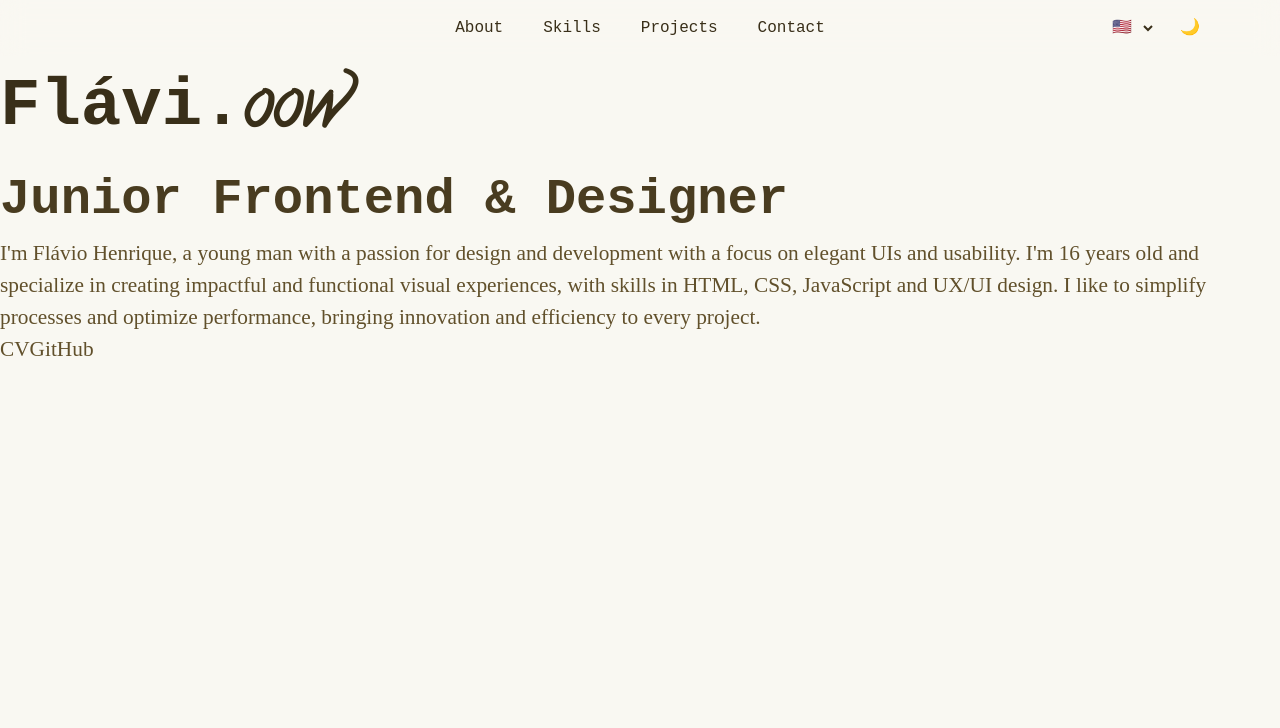
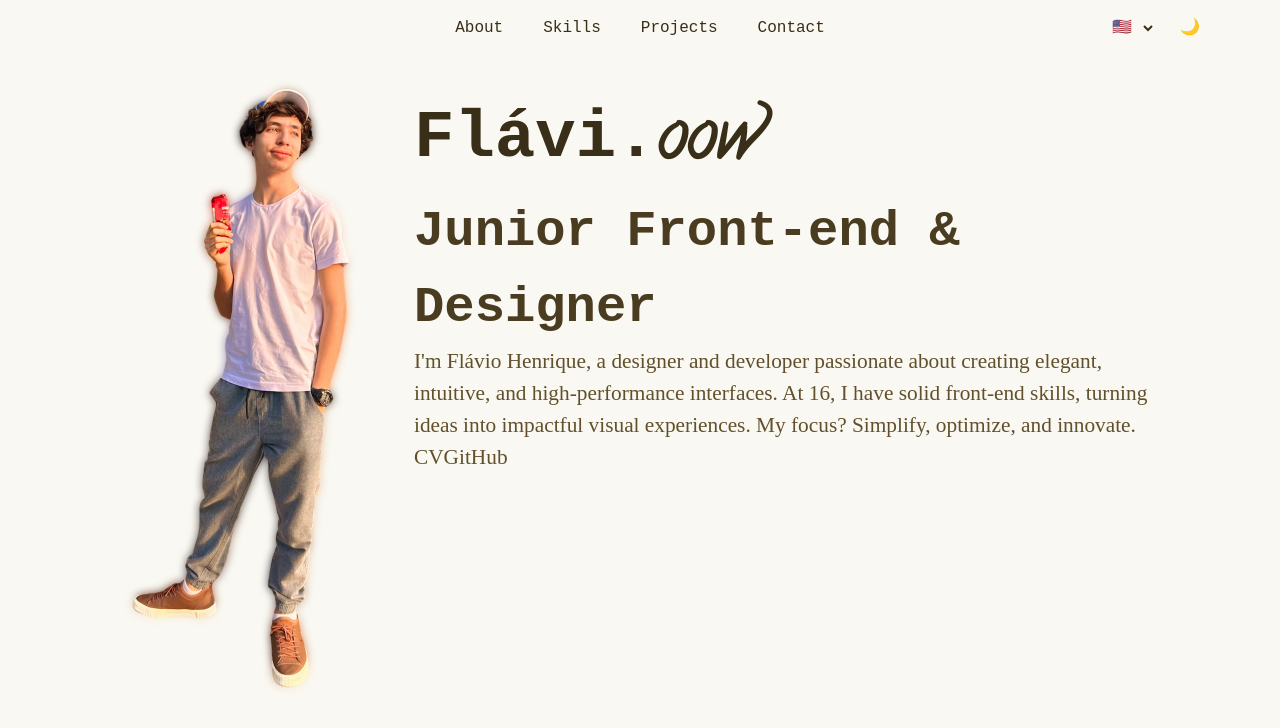
Before and after one commit to flavioow/portfolio, a Next.js app: page /en in a window 1280 px wide. Shown: the top 728 px of the page. Built offline with nearby package versions, Linux system fonts and the light colour scheme; a web font is replaced by a local one.

Commit message:
:lipstick: Feat: Content remaster
Redesigned summary and added the main image of the about me section

```diff
--- a/src/app/[locale]/page.tsx
+++ b/src/app/[locale]/page.tsx
@@ -1,4 +1,5 @@
 import Navbar from "@/components/Navbar"
+import Image from "next/image"
 import { getTranslations } from "next-intl/server"
 
 export default async function Home() {
@@ -7,19 +8,38 @@ export default async function Home() {
     return (
         <div>
             <Navbar />
+            <header className="m-8 grid grid-cols-[250px_minmax(300px,750px)] gap-12 justify-center">
+                <div className="relative w-[250px] h-[600px]">
+                    <Image
+                        src="/assets/profile-low.png"
+                        alt="Loading..."
+                        fill
+                        priority
+                        className="object-cover blur-sm"
+                    />
+                    <Image
+                        src="/assets/profile-high.png"
+                        alt="Profile picture"
+                        fill
+                        loading="lazy"
+                        className="object-cover transition-opacity duration-1000 ease-in-out"
+                    />
+                </div>
+
+                <div>
                     <h1>
                         Flávi.<span className="font-calligraffitti">oow</span>
                     </h1>
                     <h2>{t("about.slogan")}</h2>
                     <p>{t("about.description")}</p>
-
                     <button type="button">
                         <p>CV</p>
                     </button>
-
                     <button type="button">
                         <p>GitHub</p>
                     </button>
                 </div>
+            </header>
+        </div>
     )
 }
--- a/src/messages/en.json
+++ b/src/messages/en.json
@@ -1,8 +1,8 @@
 {
     "#Homepage": {
         "about": {
-            "slogan": "Junior Frontend & Designer",
-            "description": "I'm Flávio Henrique, a young man with a passion for design and development with a focus on elegant UIs and usability. I'm 16 years old and specialize in creating impactful and functional visual experiences, with skills in HTML, CSS, JavaScript and UX/UI design. I like to simplify processes and optimize performance, bringing innovation and efficiency to every project."
+            "slogan": "Junior Front-end & Designer",
+            "description": "I'm Flávio Henrique, a designer and developer passionate about creating elegant, intuitive, and high-performance interfaces. At 16, I have solid front-end skills, turning ideas into impactful visual experiences. My focus? Simplify, optimize, and innovate."
         }
     },
     "Navbar": {
--- a/src/messages/pt-br.json
+++ b/src/messages/pt-br.json
@@ -1,8 +1,8 @@
 {
     "#Homepage": {
         "about": {
-            "slogan": "Frontend Júnior & Designer",
-            "description": "Sou o Flávio Henrique, um jovem apaixonado por design e desenvolvimento com foco em UIs elegantes e usabilidade. Tenho 16 anos e me especializei em criar experiências visuais impactantes e funcionais, com habilidades em HTML, CSS, JavaScript e UX/UI design. Gosto de simplificar processos e otimizar a performance, trazendo inovação e eficiência a cada projeto."
+            "slogan": "Front-end Júnior & Designer",
+            "description": "Sou Flávio Henrique, designer e desenvolvedor apaixonado por criar interfaces elegantes, intuitivas e de alto desempenho. Com 16 anos, tenho habilidades sólidas em front-end, transformando ideias em experiências visuais impactantes. Meu foco? Simplificar, otimizar e inovar."
         }
     },
     "Navbar": {
```
Also changed, not shown: public/assets/profile-high.png (added), public/assets/profile-low.png (added). Lines whose indentation alone changed are shown as unchanged.
